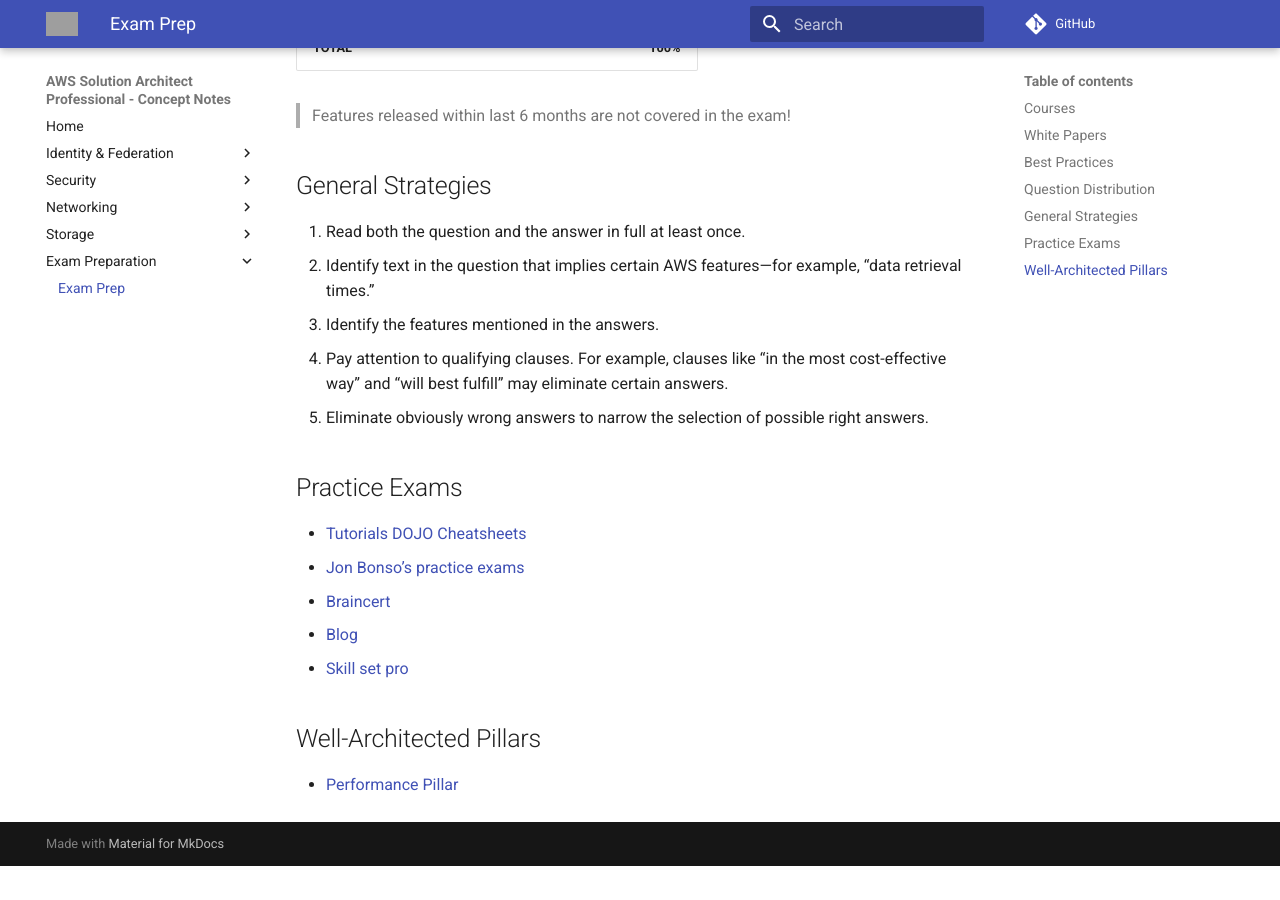
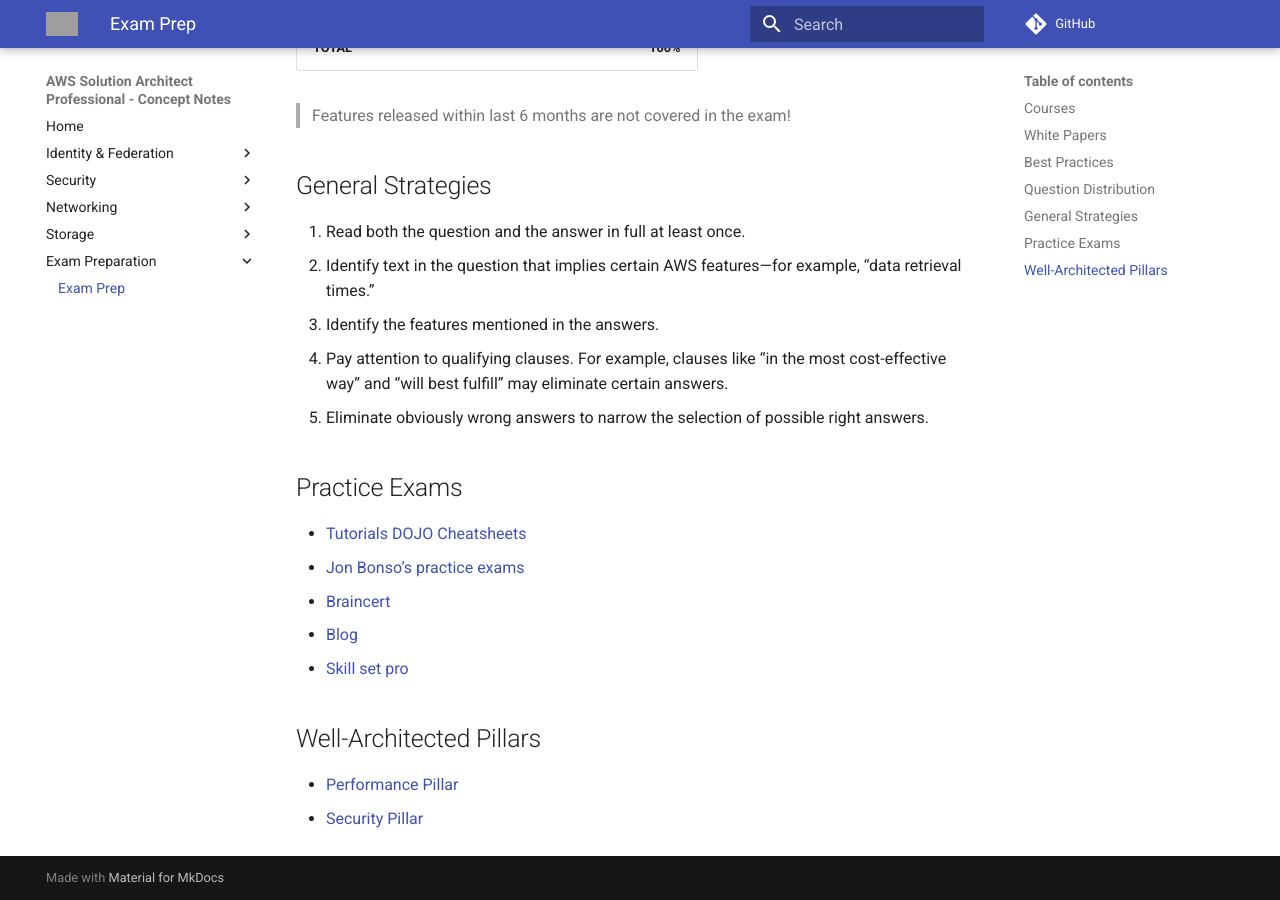
Before and after one commit to jeyabalajis/aws-certified-sa-pro-notes, an MkDocs documentation site: the page built from docs/exam_prep/exam_prep.md, in a window 1280 px wide and 900 px high, scrolled down 1139 px. Built offline with MkDocs 1.6.1 and Material for MkDocs 9.7.7, drawn with Linux system fonts in a browser that asks for light colours; comment, search, counter and statistics services are not loaded; before the commit the page ends 2005 px from its top, so only the background shows below that; grey boxes are pictures that could not be loaded.

Commit message:
Update exam_prep.md

```diff
--- a/docs/exam_prep/exam_prep.md
+++ b/docs/exam_prep/exam_prep.md
@@ -47,3 +47,4 @@
 
 ## Well-Architected Pillars
 - [Performance Pillar](https://docs.aws.amazon.com/wellarchitected/latest/performance-efficiency-pillar/welcome.html)
+- [Security Pillar](https://docs.aws.amazon.com/wellarchitected/latest/security-pillar/welcome.html)
```
